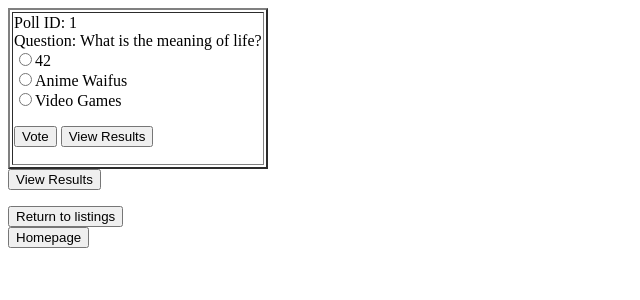
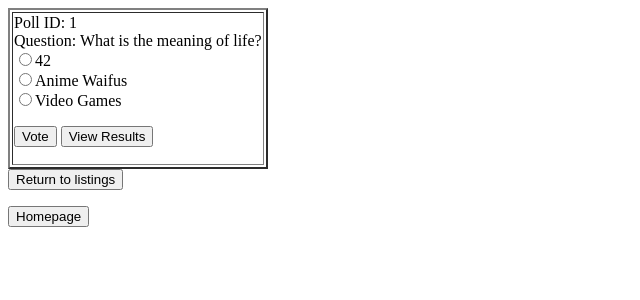
Before and after one commit to AndrewSkyFlyin/DogePoll, a PHP site: page /view.php?id=1 in a window 1280 px wide. Shown: the top 300 px of the page, without its empty margins (0-640 px from the left). Run offline with PHP 8.4, Linux system fonts and the light colour scheme; data comes from the database, SQL or seed files in the repository.

Commit message:
Removed duplicate view results button

```diff
--- a/view.php
+++ b/view.php
@@ -51,10 +51,6 @@ else
 
 ?>
 
-<form action="results.php?id={$row['pollid']}" method="post">
- <input type="submit" value="View Results" /><br>
-</form
-
 <form action="view_all.php" method="post">
  <input type="submit" value="Return to listings" /><br>
 </form>
```
